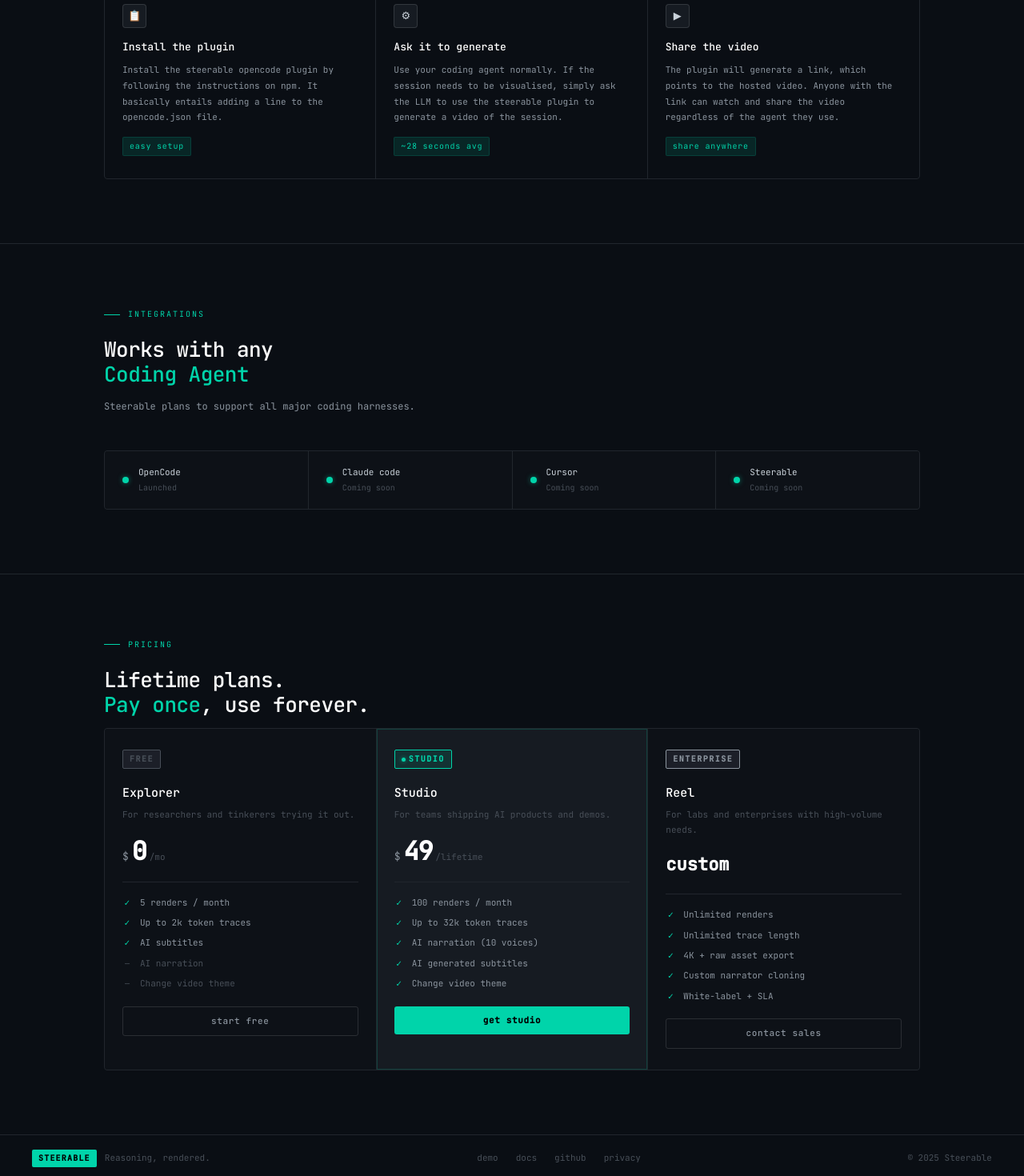
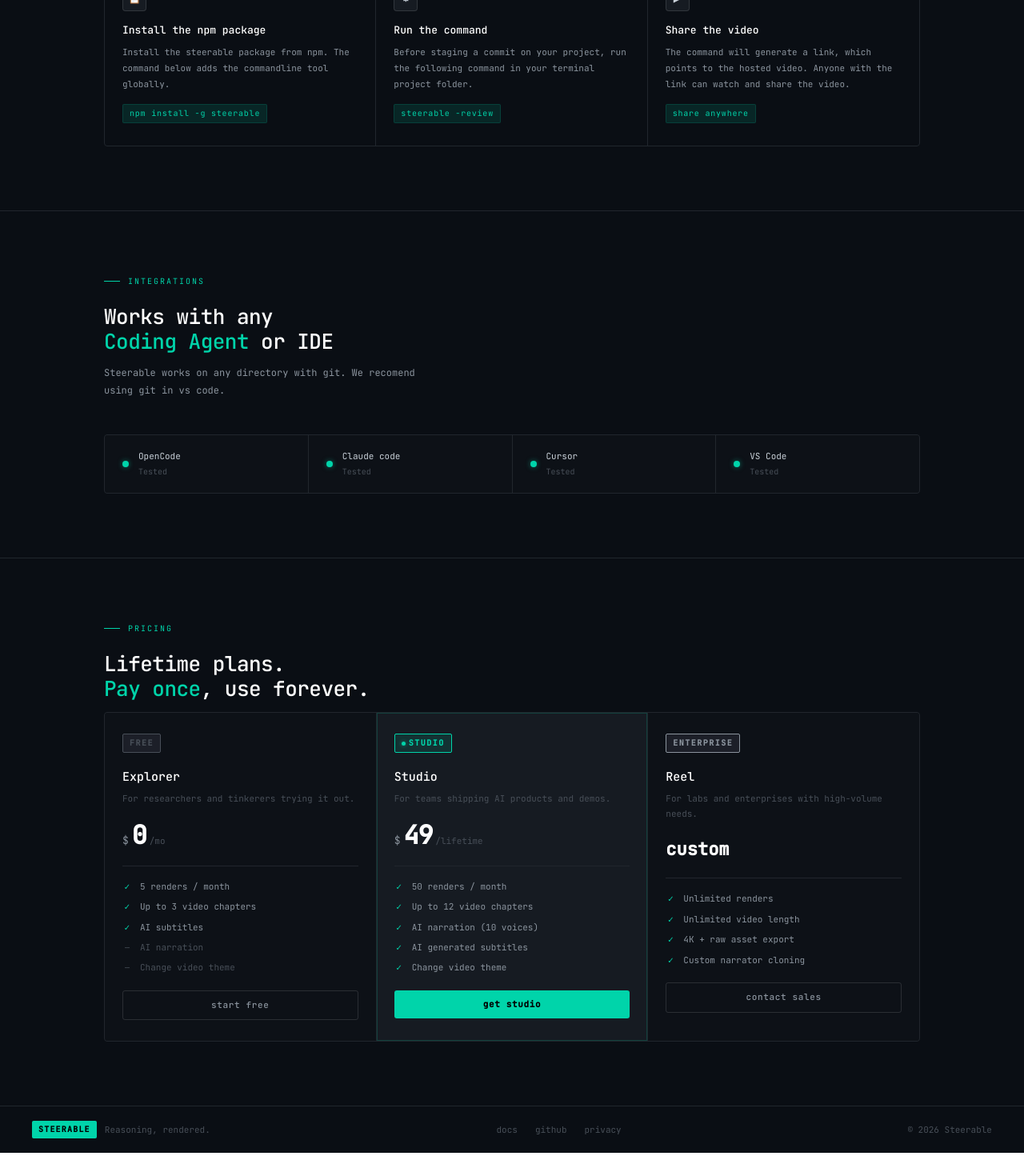
Before and after one commit to brianmusuku/steerable, a SvelteKit app: page / in a window 1280 px wide. Shown: the part 1160-2630 px from the top of the page at 80% size. After the commit the page ends 2601 px from the top, so only its background shows below. Built offline with nearby package versions, Linux system fonts and the light colour scheme.

Commit message:
fix: more accurate copy

```diff
--- a/src/routes/+page.svelte
+++ b/src/routes/+page.svelte
@@ -50,10 +50,10 @@
 
 	/* integrations */
 	const integrations = [
-		{ name: 'OpenCode', type: 'Launched' },
-		{ name: 'Claude code', type: 'Coming soon' },
-		{ name: 'Cursor', type: 'Coming soon' },
-		{ name: 'Steerable', type: 'Coming soon' }
+		{ name: 'OpenCode', type: 'Tested' },
+		{ name: 'Claude code', type: 'Tested' },
+		{ name: 'Cursor', type: 'Tested' },
+		{ name: 'VS Code', type: 'Tested' }
 	];
 
 	/* pricing */
@@ -68,12 +68,13 @@
 			featured: false,
 			feats: [
 				{ text: '5 renders / month', on: true },
-				{ text: 'Up to 2k token traces', on: true },
+				{ text: 'Up to 3 video chapters', on: true },
 				{ text: 'AI subtitles', on: true },
 				{ text: 'AI narration', on: false },
 				{ text: 'Change video theme', on: false }
 			],
 			btnClass: 'landing-btn-ghost',
+			btnLink: 'https://www.npmjs.com/package/steerable',
 			btnText: 'start free'
 		},
 		{
@@ -85,8 +86,8 @@
 			period: '/lifetime',
 			featured: true,
 			feats: [
-				{ text: '100 renders / month', on: true },
-				{ text: 'Up to 32k token traces', on: true },
+				{ text: '50 renders / month', on: true },
+				{ text: 'Up to 12 video chapters', on: true },
 				{ text: 'AI narration (10 voices)', on: true },
 				{ text: 'AI generated subtitles', on: true },
 				{ text: 'Change video theme', on: true }
@@ -105,15 +106,28 @@
 			featured: false,
 			feats: [
 				{ text: 'Unlimited renders', on: true },
-				{ text: 'Unlimited trace length', on: true },
+				{ text: 'Unlimited video length', on: true },
 				{ text: '4K + raw asset export', on: true },
-				{ text: 'Custom narrator cloning', on: true },
-				{ text: 'White-label + SLA', on: true }
+				{ text: 'Custom narrator cloning', on: true }
 			],
 			btnClass: 'landing-btn-ghost',
 			btnText: 'contact sales'
 		}
 	];
+
+	let copied = $state(false);
+	let copiedC = $state(false);
+
+	const copyToClipboard = (text: string, isInstallCommand: boolean) => {
+		navigator.clipboard.writeText(text);
+		if (isInstallCommand) {
+			copied = true;
+			setTimeout(() => (copied = false), 2000);
+		} else {
+			copiedC = true;
+			setTimeout(() => (copiedC = false), 2000);
+		}
+	};
 </script>
 
 <svelte:head>
@@ -156,16 +170,21 @@
 				We review its work via <em>videos</em>.
 			</h1> -->
 			<h1 class="hero-title">
-				AI <em>videos</em> reviews <br />for your coding projects.
+				AI <em>video reviews</em> <br />for your coding projects.
 			</h1>
 
 			<p class="hero-subtitle">
-				Steerable is a command line tool that converts code diffs into narrated explainer videos.
-				Automatically.
+				Steerable is a command line tool that uses AI to convert code diffs into narrated explainer
+				videos.
 			</p>
 
 			<div class="hero-actions">
-				<button class="hero-btn-primary"> npm install -g steerable </button>
+				<button
+					class="hero-btn-primary"
+					onclick={() => copyToClipboard('npm install -g steerable', true)}
+				>
+					npm install -g steerable {copied ? '✔️' : ''}
+				</button>
 			</div>
 		</div>
 
@@ -184,13 +203,13 @@
 						</div>
 						<div class="hero-term-body">
 							<span class="tl tl-teal"
-								><span class="text-agent-blue">/Projects/myproject</span>$ steerable -review</span
+								><span class="text-agent-blue">/projects/myproject</span>$ steerable -review</span
 							>
 							<button
 								class="tl tl-white text-left transition-all hover:underline"
 								onclick={() => (showVideo = true)}
 							>
-								✓ Video is ready, watch is at https://steerable.io/watch/4*ay5c1F3
+								✓ Video is ready, watch is at https://steerable.io/watch/4xay5c1F3
 							</button>
 						</div>
 					</div>
@@ -214,42 +233,54 @@
 		<div class="landing-section-inner reveal-on-scroll">
 			<div class="landing-eyebrow">process</div>
 			<h2 class="landing-s-title">
-				From trace to video<br />in <em>three steps</em>
+				From code diffs to video<br />in <em>three steps</em>
 			</h2>
 			<p class="landing-s-sub">
-				No editing software. No manual work. Paste your trace and Steerable handles parsing,
-				narration, and rendering automatically.
+				No editing software. No manual work. Steerable handles parsing, narration, and rendering
+				automatically.
 			</p>
 
 			<div class="landing-steps-row">
 				<div class="landing-how-step">
 					<div class="landing-hs-num">01</div>
 					<div class="landing-hs-icon">📋</div>
-					<div class="landing-hs-title">Install the plugin</div>
+					<div class="landing-hs-title">Install the npm package</div>
 					<p class="landing-hs-desc">
-						Install the steerable opencode plugin by following the instructions on
-						<a href="https://www.npmjs.com/package/steerable" target="_blank">npm</a>. It basically
-						entails adding a line to the opencode.json file.
+						Install the steerable package from npm. The command below adds the commandline tool
+						globally.
 					</p>
-					<span class="landing-hs-tag">easy setup</span>
+					<!-- svelte-ignore a11y_click_events_have_key_events -->
+					<!-- svelte-ignore a11y_no_static_element_interactions -->
+					<span
+						class="landing-hs-tag cursor-pointer"
+						onclick={() => copyToClipboard('npm install -g steerable', true)}
+					>
+						npm install -g steerable {copied ? '✔' : ''}
+					</span>
 				</div>
 				<div class="landing-how-step">
 					<div class="landing-hs-num">02</div>
 					<div class="landing-hs-icon">⚙</div>
-					<div class="landing-hs-title">Ask it to generate</div>
+					<div class="landing-hs-title">Run the command</div>
 					<p class="landing-hs-desc">
-						Use your coding agent normally. If the session needs to be visualised, simply ask the
-						LLM to use the steerable plugin to generate a video of the session.
+						Before staging a commit on your project, run the following command in your terminal
+						project folder.
 					</p>
-					<span class="landing-hs-tag">~28 seconds avg</span>
+					<!-- svelte-ignore a11y_click_events_have_key_events -->
+					<!-- svelte-ignore a11y_no_static_element_interactions -->
+					<span
+						class="landing-hs-tag cursor-pointer"
+						onclick={() => copyToClipboard('steerable -review', false)}
+						>steerable -review {copiedC ? '✔' : ''}
+					</span>
 				</div>
 				<div class="landing-how-step">
 					<div class="landing-hs-num">03</div>
 					<div class="landing-hs-icon">▶</div>
 					<div class="landing-hs-title">Share the video</div>
 					<p class="landing-hs-desc">
-						The plugin will generate a link, which points to the hosted video. Anyone with the link
-						can watch and share the video regardless of the agent they use.
+						The command will generate a link, which points to the hosted video. Anyone with the link
+						can watch and share the video.
 					</p>
 					<span class="landing-hs-tag">share anywhere</span>
 				</div>
@@ -262,9 +293,11 @@
 		<div class="landing-section-inner reveal-on-scroll">
 			<div class="landing-eyebrow">integrations</div>
 			<h2 class="landing-s-title">
-				Works with any<br /><em> Coding Agent</em>
+				Works with any<br /><em> Coding Agent</em> or IDE
 			</h2>
-			<p class="landing-s-sub">Steerable plans to support all major coding harnesses.</p>
+			<p class="landing-s-sub">
+				Steerable works on any directory with git. We recomend using git in vs code.
+			</p>
 
 			<div class="landing-compat-grid">
 				{#each integrations as item}
@@ -386,12 +419,11 @@
 			<div class="text-[11px] text-agent-dim">Reasoning, rendered.</div>
 		</div>
 		<ul class="landing-footer-links">
-			<li><a href="/app">demo</a></li>
-			<li><a href="#docs">docs</a></li>
-			<li><a href="#github">github</a></li>
-			<li><a href="#privacy">privacy</a></li>
+			<li><a href="https://www.npmjs.com/package/steerable">docs</a></li>
+			<li><a href="https://www.npmjs.com/package/steerable">github</a></li>
+			<li><a href="https://www.npmjs.com/package/steerable">privacy</a></li>
 		</ul>
-		<div class="text-[11px] text-agent-dim">© 2025 Steerable</div>
+		<div class="text-[11px] text-agent-dim">© {new Date().getFullYear()} Steerable</div>
 	</footer>
 </div>
 
```
